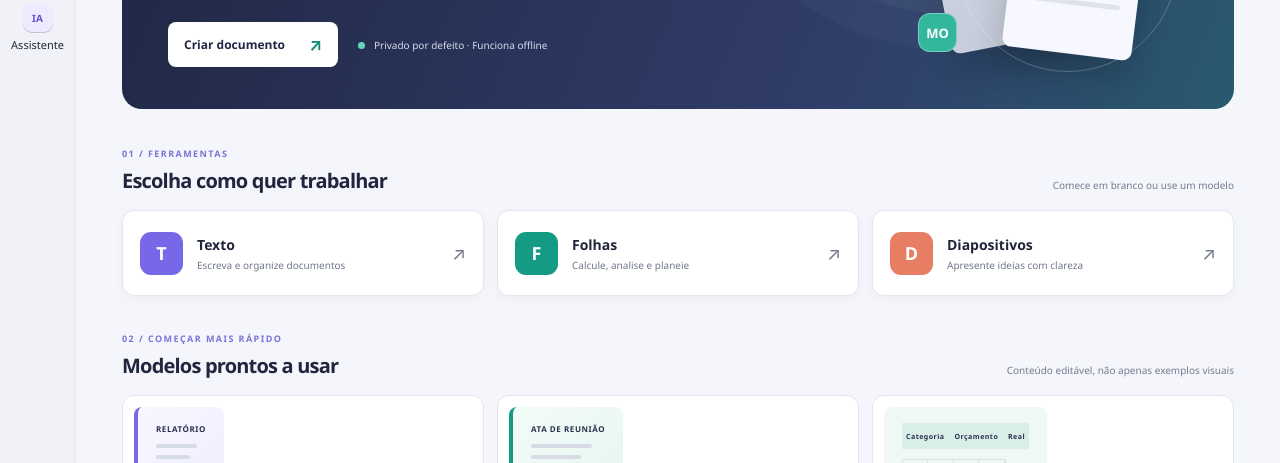
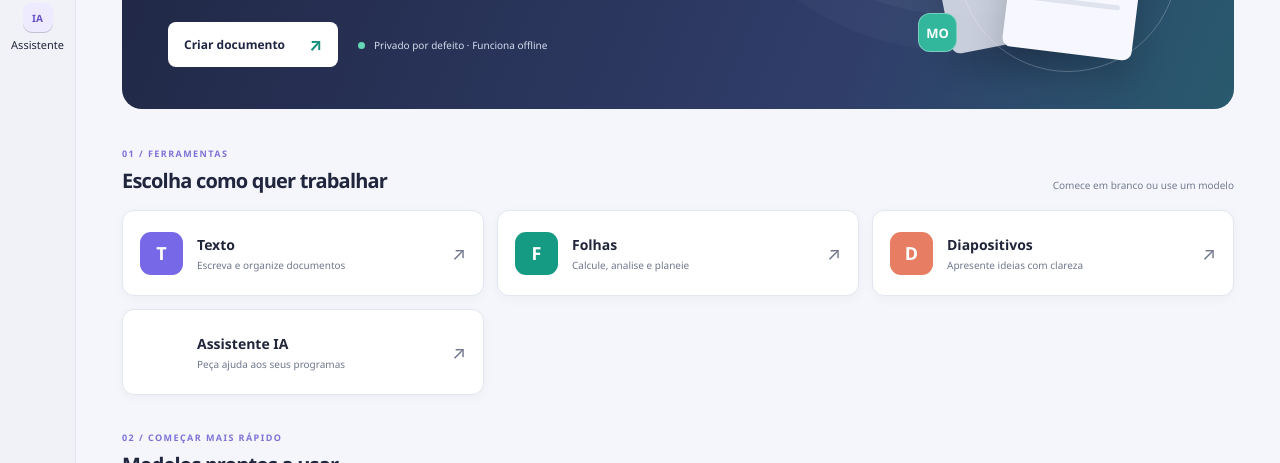
Before and after one commit to cadorio/myoffice, an Electron app: page src/index.html in a window 1280 px wide. Shown: the part 337-800 px from the top of the page. Drawn offline with Linux system fonts and the light colour scheme; no server answers.

Commit message:
feat: add AI assistant to home workspace

```diff
--- a/src/index.html
+++ b/src/index.html
@@ -82,6 +82,9 @@
                 </button>
                 <button type="button" class="workspace-tool slides" data-view="slides">
                   <span class="tool-symbol">D</span><span class="tool-copy"><strong>Diapositivos</strong><small>Apresente ideias com clareza</small></span><span class="tool-arrow">↗</span>
+                </button>
+                <button type="button" class="workspace-tool assistant" data-view="assistant">
+                  <span class="tool-symbol">IA</span><span class="tool-copy"><strong>Assistente IA</strong><small>Peça ajuda aos seus programas</small></span><span class="tool-arrow">↗</span>
                 </button>
               </div>
             </section>
```
